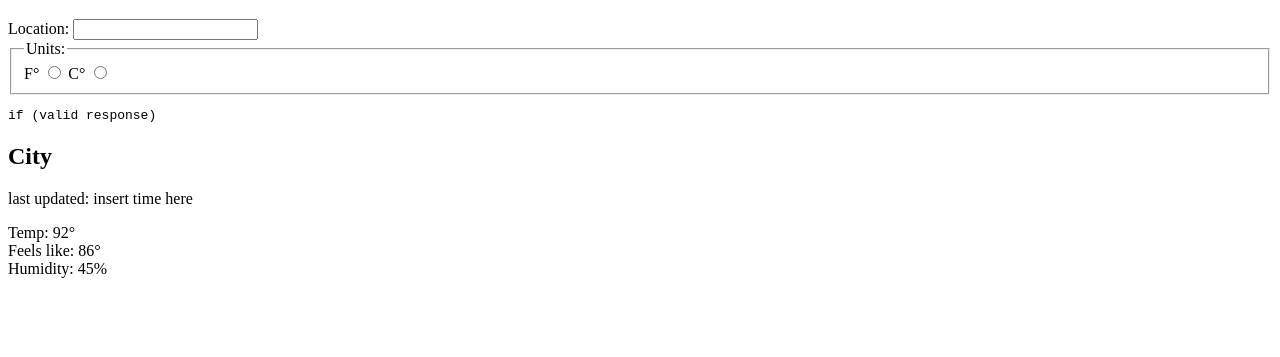
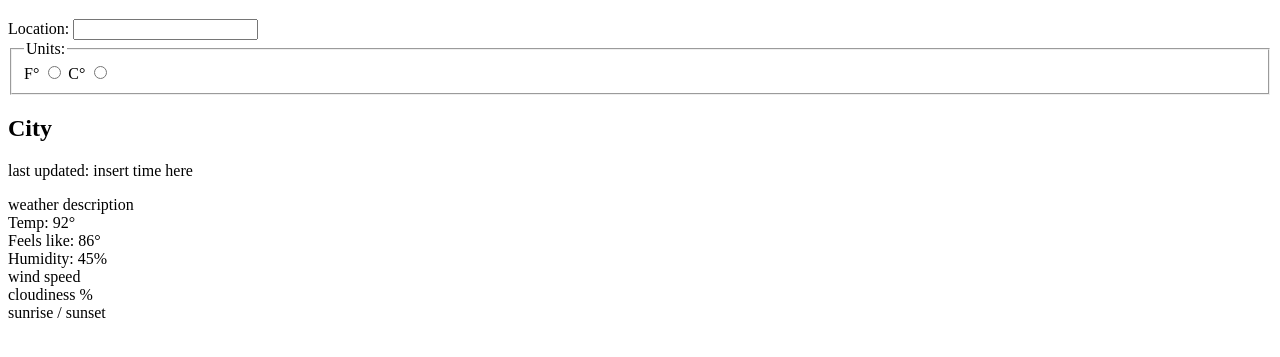
Before and after one commit to scorpi4n/TOP-weather-app, a website built with webpack: page src/index.html in a window 1280 px wide. Shown: the part 61-418 px from the top of the page. Built offline with nearby package versions, Linux system fonts and the light colour scheme; no server answers.

Commit message:
Add id's for all weather display elements

```diff
--- a/src/index.html
+++ b/src/index.html
@@ -21,14 +21,20 @@
     </fieldset>
     </form>
 
-    <pre>if (valid response)</pre>
-
-    <section aria-labelledby="">
-        <h2>City</h2>
-        <p>last updated: insert time here</p>
-        <div>Temp: 92&deg;</div>
-        <div>Feels like: 86&deg;</div>
-        <div>Humidity: 45%</div>
+    <section aria-labelledby="city">
+        <h2 id="city">City</h2>
+        <p id="last-updated">last updated: insert time here</p>
+        <div id="description">weather description</div>
+        <div id="temp">Temp: 92&deg;</div>
+        <div id="feels-like">Feels like: 86&deg;</div>
+        <div id="humidity">Humidity: 45%</div>
+        <div id="wind-speed">wind speed</div>
+        <div id="cloudiness">cloudiness %</div>
+        <div>
+            <span id="sunrise">sunrise</span>
+            /
+            <span id="sunset">sunset</span>
+        </div>
     </section>
 </body>
 
```
